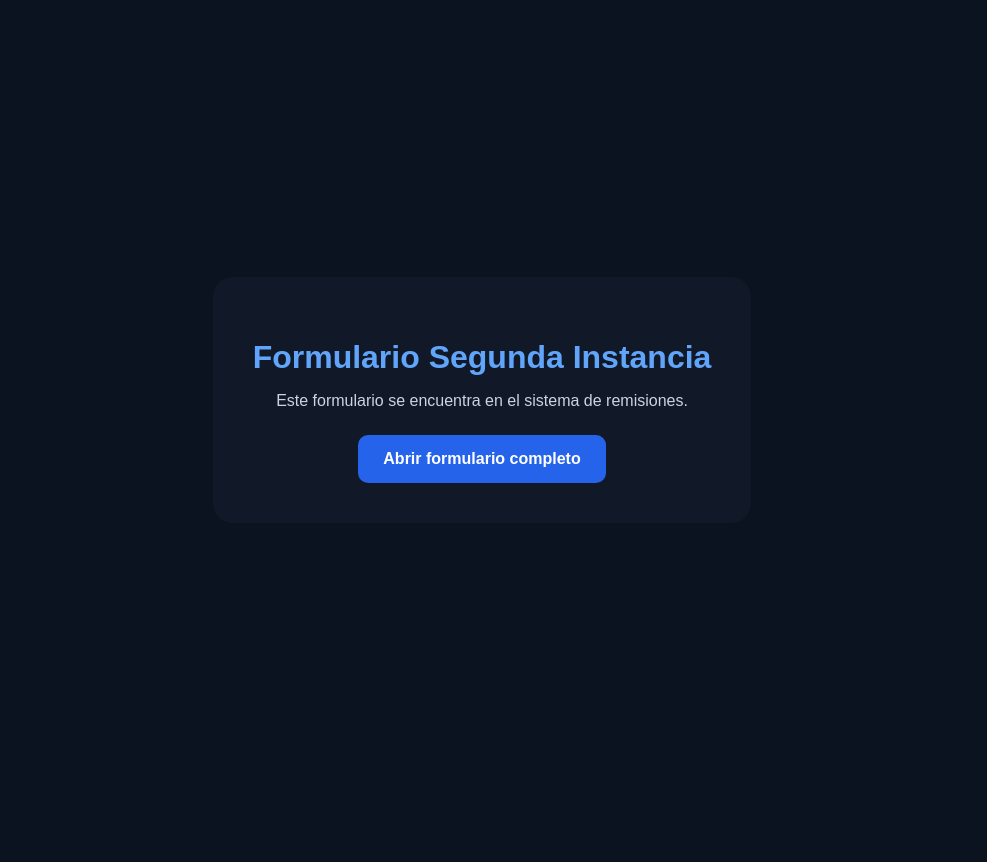
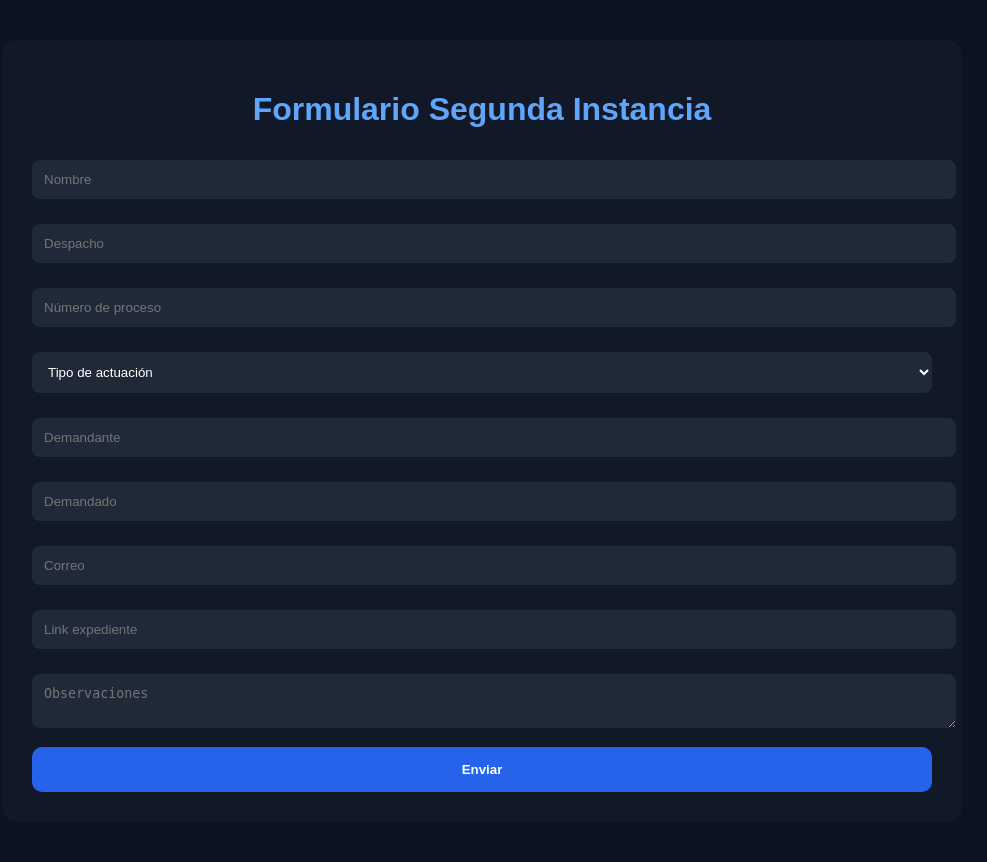
Before and after one commit to migutty/soporte-samai, a Flask app: template templates/segunda_form.html in a window 1280 px wide. Shown: the whole page, without its empty margins (158-1145 px from the left). Before the commit the page ends 483 px from the top, so only its background shows below. Run offline with Flask 3, Linux system fonts and the light colour scheme; the template is opened without the code that fills it, so the values that code supplies are empty; some libraries are stand-ins or nearby versions.

Commit message:
segunda instancia completa integrada

```diff
--- a/app.py
+++ b/app.py
@@ -16,6 +16,33 @@ app = Flask(__name__)
 
 BASE_DIR = os.path.dirname(os.path.abspath(__file__))
 DB_PATH = os.path.join(BASE_DIR, "tickets.db")
+
+import sqlite3
+
+def init_segunda_instancia():
+    conn = sqlite3.connect('tickets.db')
+    c = conn.cursor()
+
+    c.execute('''
+    CREATE TABLE IF NOT EXISTS segunda_instancia (
+        id INTEGER PRIMARY KEY AUTOINCREMENT,
+        nombre TEXT,
+        despacho TEXT,
+        proceso TEXT,
+        tipo_actuacion TEXT,
+        demandante TEXT,
+        demandado TEXT,
+        correo TEXT,
+        link TEXT,
+        observaciones TEXT,
+        fecha TIMESTAMP DEFAULT CURRENT_TIMESTAMP
+    )
+    ''')
+
+    conn.commit()
+    conn.close()
+
+init_segunda_instancia()
 
 # ===== CONFIG CORREO =====
 MAIL_SERVER = os.getenv("MAIL_SERVER", "smtp.gmail.com")
@@ -578,19 +605,7 @@ def status_email_html(t):
 def index():
     return render_template('index.html')
 
-@app.route('/segunda-instancia', methods=['GET', 'POST'])
-def segunda_instancia():
-    clave_correcta = os.getenv("SEGUNDA_CLAVE", "12345")
 
-    if request.method == 'POST':
-        clave = request.form.get("clave")
-
-        if clave == clave_correcta:
-            return render_template("segunda_form.html")
-        else:
-            return render_template("segunda_login.html", error="Clave incorrecta")
-
-    return render_template("segunda_login.html")
 
 
 @app.route('/api/soporte', methods=['POST'])
--- a/templates/segunda_form.html
+++ b/templates/segunda_form.html
@@ -11,42 +11,51 @@
             font-family: Arial;
             background: #0b1220;
             color: white;
-            display: flex;
-            align-items: center;
-            justify-content: center;
-            height: 100vh;
         }
 
         .container {
-            text-align: center;
+            max-width: 900px;
+            margin: 40px auto;
             background: #111827;
-            padding: 40px;
-            border-radius: 20px;
-            max-width: 500px;
+            padding: 30px;
+            border-radius: 15px;
         }
 
         h1 {
             color: #60a5fa;
-            margin-bottom: 15px;
+            text-align: center;
         }
 
-        p {
-            color: #cbd5e1;
-            margin-bottom: 25px;
+        input,
+        textarea,
+        select {
+            width: 100%;
+            padding: 12px;
+            margin-top: 10px;
+            margin-bottom: 15px;
+            border-radius: 8px;
+            border: none;
+            background: #1f2937;
+            color: white;
         }
 
-        .btn {
+        button {
+            width: 100%;
+            padding: 15px;
             background: #2563eb;
-            padding: 15px 25px;
+            border: none;
+            color: white;
+            font-weight: bold;
             border-radius: 10px;
-            color: white;
-            text-decoration: none;
-            font-weight: bold;
-            display: inline-block;
+            cursor: pointer;
         }
 
-        .btn:hover {
-            background: #1d4ed8;
+        .success {
+            background: #16a34a;
+            padding: 10px;
+            margin-bottom: 15px;
+            border-radius: 8px;
+            text-align: center;
         }
     </style>
 
@@ -55,12 +64,37 @@
 <body>
 
     <div class="container">
+
         <h1>Formulario Segunda Instancia</h1>
-        <p>Este formulario se encuentra en el sistema de remisiones.</p>
 
-        <a href="https://remisiones-samai.onrender.com/" target="_blank" class="btn">
-            Abrir formulario completo
-        </a>
+        {% if success %}
+        <div class="success">Formulario enviado correctamente</div>
+        {% endif %}
+
+        <form method="POST">
+
+            <input name="nombre" placeholder="Nombre" required>
+            <input name="despacho" placeholder="Despacho" required>
+            <input name="proceso" placeholder="Número de proceso" required>
+
+            <select name="tipo_actuacion" required>
+                <option value="">Tipo de actuación</option>
+                <option>Apelación</option>
+                <option>Consulta</option>
+                <option>Remisión</option>
+            </select>
+
+            <input name="demandante" placeholder="Demandante">
+            <input name="demandado" placeholder="Demandado">
+            <input name="correo" placeholder="Correo">
+            <input name="link_expediente" placeholder="Link expediente" required>
+
+            <textarea name="observaciones" placeholder="Observaciones"></textarea>
+
+            <button type="submit">Enviar</button>
+
+        </form>
+
     </div>
 
 </body>
```
